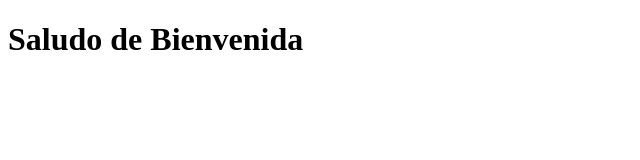
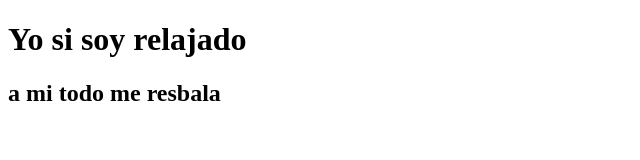
Before and after one commit to mapulgarin2/git3, a plain HTML site: page index.html in a window 1280 px wide. Shown: the whole page, without its empty margins (0-640 px from the left). Drawn offline with Linux system fonts and the light colour scheme.

Commit message:
pepito relajado

```diff
--- a/index.html
+++ b/index.html
@@ -7,6 +7,7 @@
     <title>Document</title>
 </head>
 <body>
-    <h1>Saludo de Bienvenida</h1>
+    <h1>Yo si soy relajado</h1>
+    <h2>a mi todo me resbala</h2>
 </body>
 </html>
```
